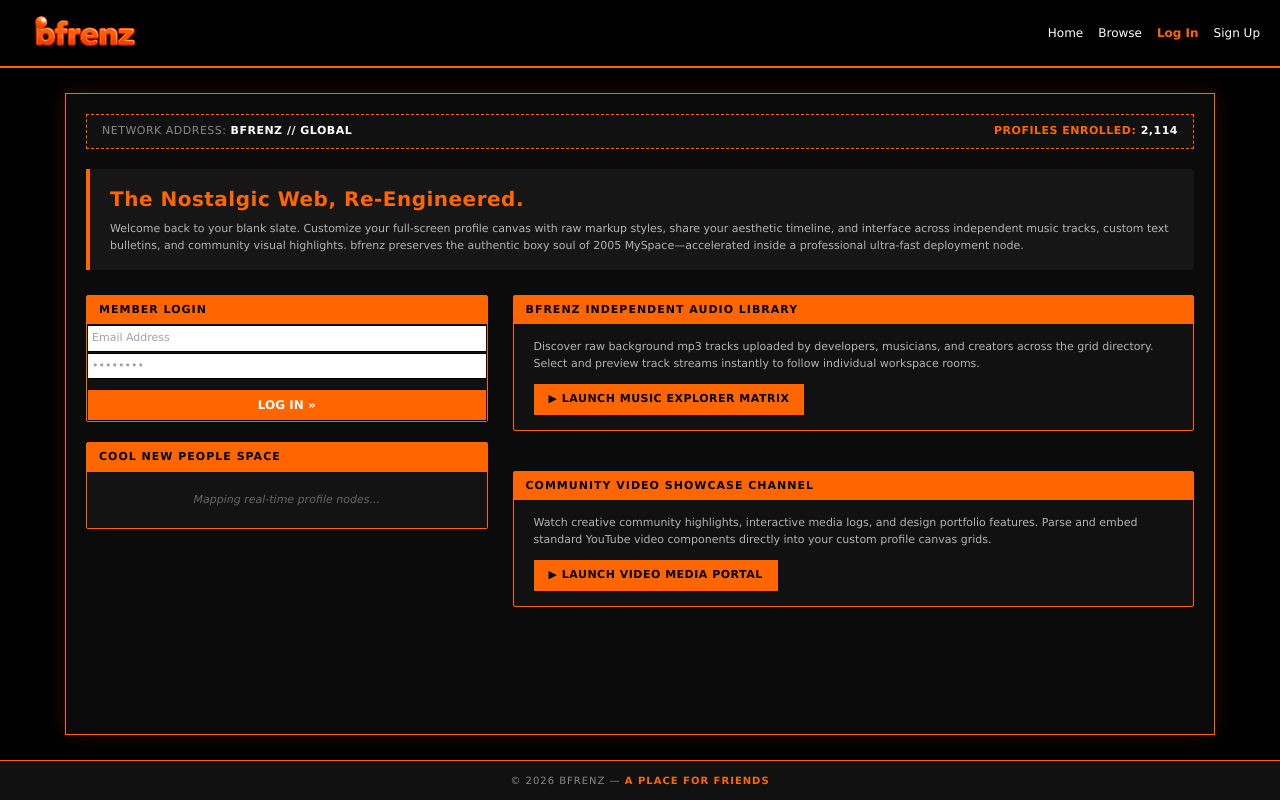
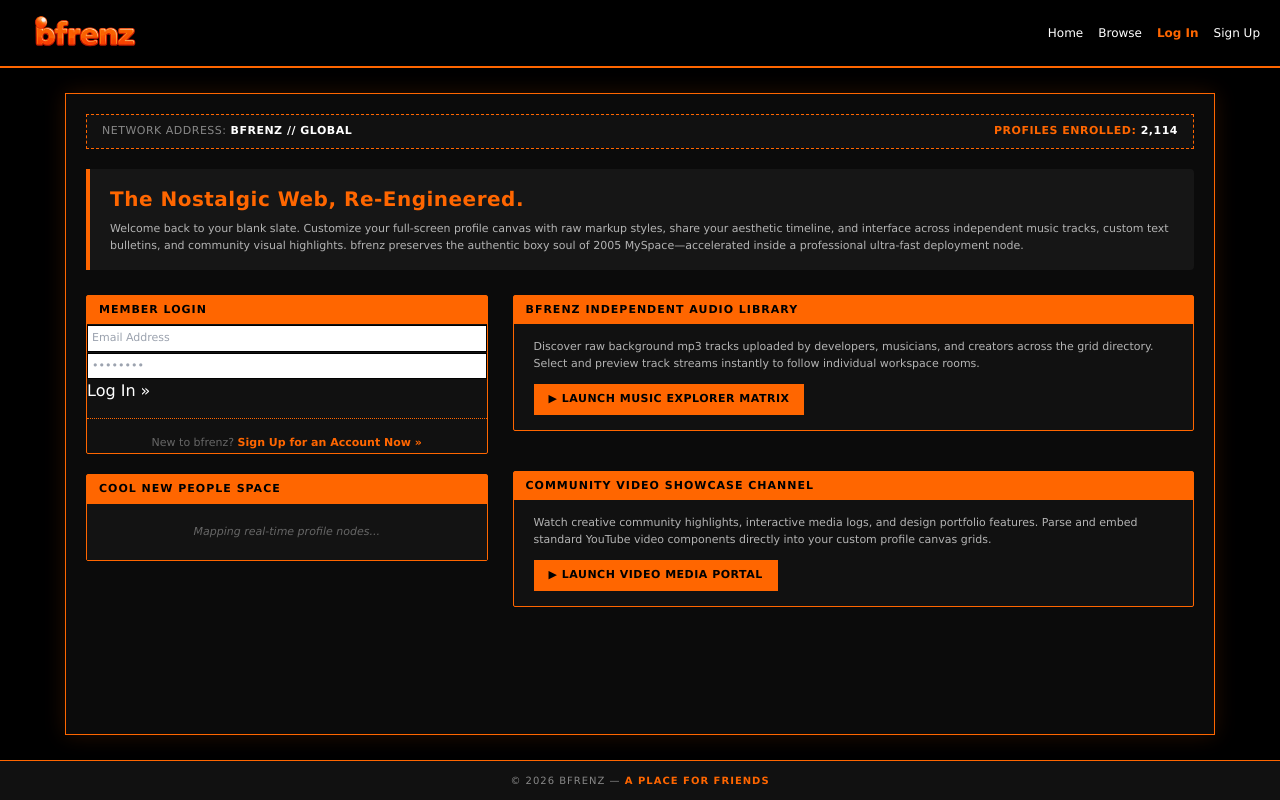
Before and after one commit to Dead-world/BFRENZ, a React (Vite) app: page / in a window 1280 px wide. Built offline with nearby package versions, Linux system fonts and the light colour scheme; no server answers; the database is empty.

Commit message:
Fixed lgoin

```diff
--- a/src/pages/LandingPage.jsx
+++ b/src/pages/LandingPage.jsx
@@ -160,24 +160,24 @@ export default function LandingPage() {
   />
 
   {/* Button properties must explicitly carry type="submit" or it will do nothing when clicked */}
-  <button
-    type="submit"
-    style={{
-      backgroundColor: '#FF6600',
-      color: '#ffffff',
-      border: '1px solid #000000',
-      padding: '6px 15px',
-      fontSize: '12px',
-      fontWeight: 'bold',
-      cursor: 'pointer',
-      textTransform: 'uppercase',
-      marginTop: '10px',
-      width: '100%'
-    }}
-  >
+   {/* ... existing email/password inputs and button code inside <form> ... */}
+  <button type="submit" style={styles.button}>
     Log In »
   </button>
 </form>
+
+{/* ⭐ RESTORED SIGN UP NAVIGATION LINK BLOCK */}
+<div style={{ textAlign: 'center', marginTop: '15px', paddingTop: '10px', borderTop: '1px dotted #FF6600', fontFamily: 'Verdana' }}>
+  <span style={{ fontSize: '11px', color: '#666666' }}>New to bfrenz? </span>
+  <Link
+    to="/register"
+    style={{ color: '#FF6600', fontSize: '11px', fontWeight: 'bold', textDecoration: 'none' }}
+    title="Create a fresh bfrenz profile layout room space"
+  >
+    Sign Up for an Account Now »
+  </Link>
+</div>
+
 
               </div>
             ) : (
```
